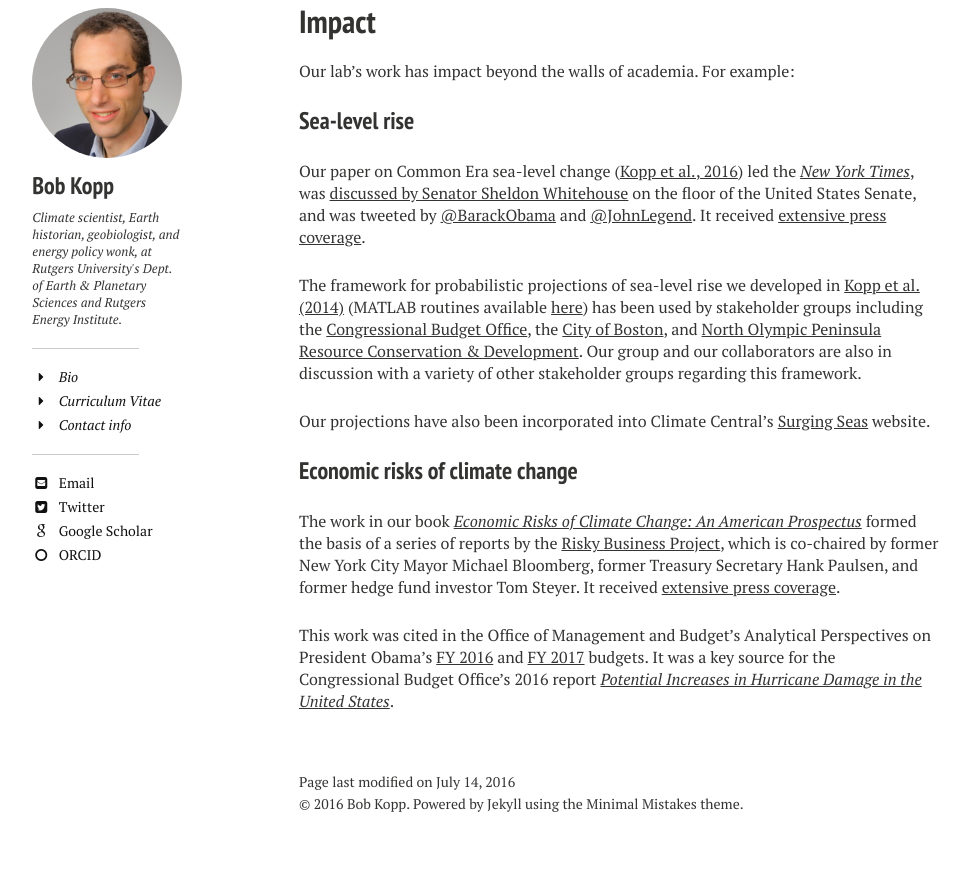
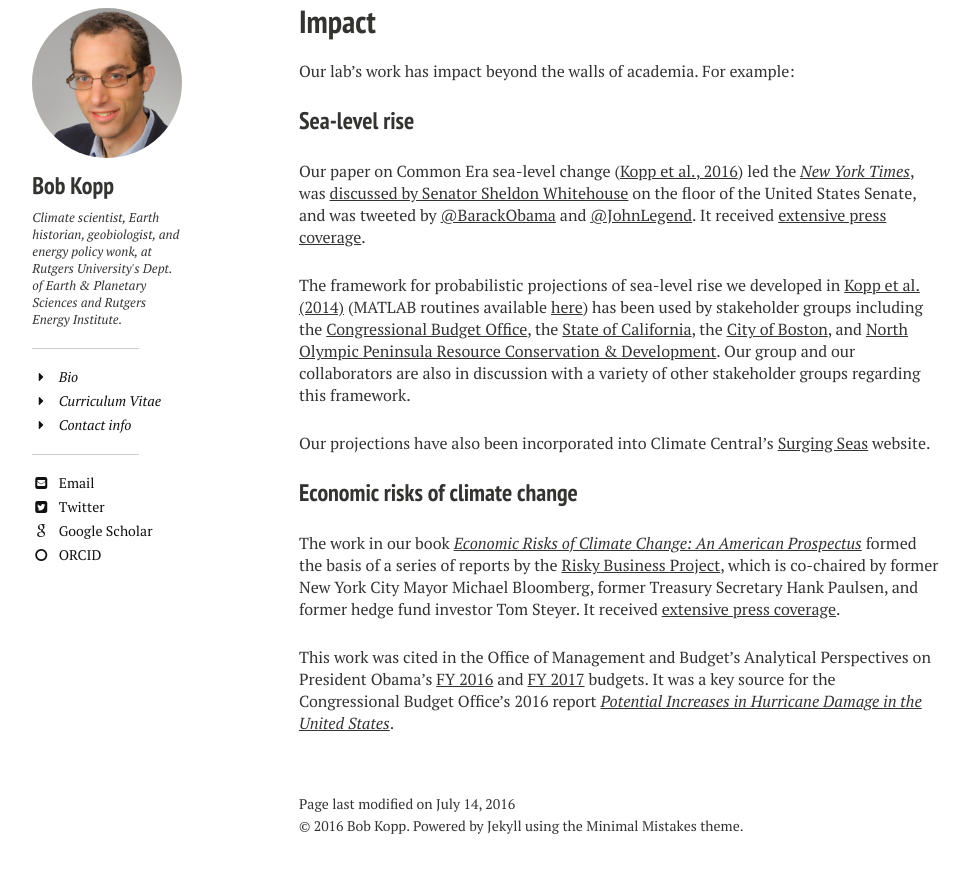
Before and after one commit to mrke/bobkopp.github.io, a Jekyll site: the page built from impact/index.md, in a window 1280 px wide and 900 px high, scrolled down 1057 px, cut to the strip 16-889 px from the top of the window. Shown: the whole strip, without its empty margins (21-990 px from the left). Built offline with Jekyll 4.4.1, drawn with Linux system fonts in a browser that asks for light colours; nearby versions of some CDN libraries.

Commit message:
California

```diff
--- a/impact/index.md
+++ b/impact/index.md
@@ -21,7 +21,7 @@ image:
 
  Our paper on Common Era sea-level change ([Kopp et al., 2016](http://dx.doi.org/10.1073/pnas.1517056113)) led the [_New York Times_](http://www.nytimes.com/2016/02/23/science/sea-level-rise-global-warming-climate-change.html?_r=0), was [discussed by Senator Sheldon Whitehouse](http://www.whitehouse.senate.gov/news/speeches/time-to-wake-up-ocean-acidification-and-new-englands-marine-life) on the floor of the United States Senate, and was tweeted by [@BarackObama](https://twitter.com/barackobama/status/704770760259166208) and [@JohnLegend](https://twitter.com/johnlegend/status/701983215817531392). It received [extensive press coverage](https://www.google.com/search?q=kopp+sea-level+common-era&hl=en&gl=us&authuser=0&source=lnt&tbs=cdr%3A1%2Ccd_min%3A2%2F1%2F2016%2Ccd_max%3A4%2F1%2F2016&tbm=nws#hl=en&gl=us&authuser=0&tbs=cdr:1%2Ccd_min:2%2F1%2F2016%2Ccd_max:4%2F1%2F2016&tbm=nws&q=kopp+sea-level).
 
-The framework for probabilistic projections of sea-level rise we developed in [Kopp et al. (2014)](http://dx.doi.org/10.1002/2014EF000239) (MATLAB routines available [here](https://github.com/bobkopp/LocalizeSL/releases)) has been used by stakeholder groups including the [Congressional Budget Office](https://www.cbo.gov/publication/51518), the [City of Boston](http://climateready.boston.gov/findings), and [North Olympic Peninsula Resource Conservation & Development](http://www.noprcd.org/#!about2/c1yuo). Our group and our collaborators are also in discussion with a variety of other stakeholder groups regarding this framework.
+The framework for probabilistic projections of sea-level rise we developed in [Kopp et al. (2014)](http://dx.doi.org/10.1002/2014EF000239) (MATLAB routines available [here](https://github.com/bobkopp/LocalizeSL/releases)) has been used by stakeholder groups including the [Congressional Budget Office](https://www.cbo.gov/publication/51518), the [State of California](http://docketpublic.energy.ca.gov/PublicDocuments/16-IEPR-04/TN211806_20160614T101823_Creating_Probabilistic_Sea_Leve_Rise_Projections.pdf), the [City of Boston](http://climateready.boston.gov/findings), and [North Olympic Peninsula Resource Conservation & Development](http://www.noprcd.org/#!about2/c1yuo). Our group and our collaborators are also in discussion with a variety of other stakeholder groups regarding this framework.
 
  Our projections have also been incorporated into Climate Central's [Surging Seas](http://sealevel.climatecentral.org/) website.
 
```
